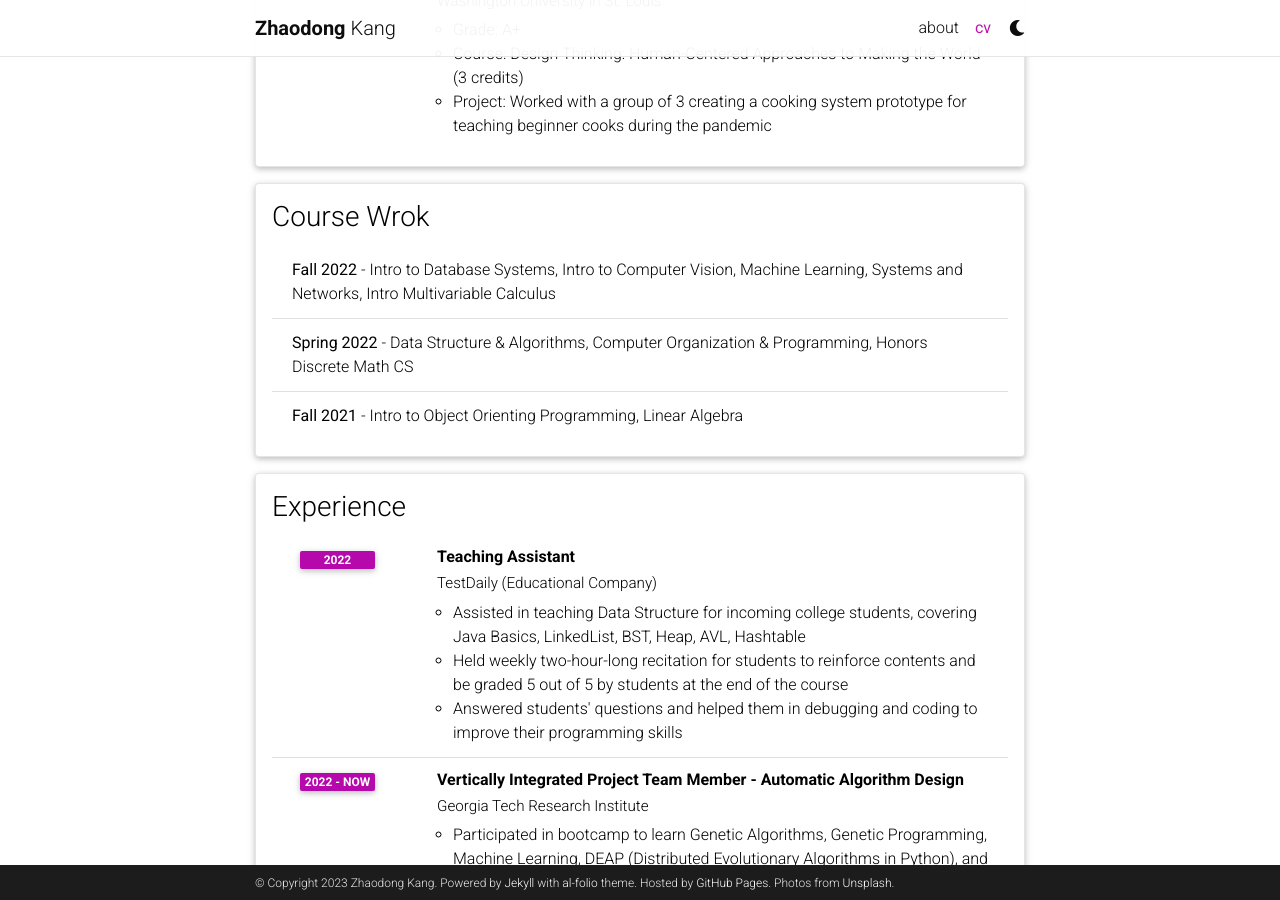
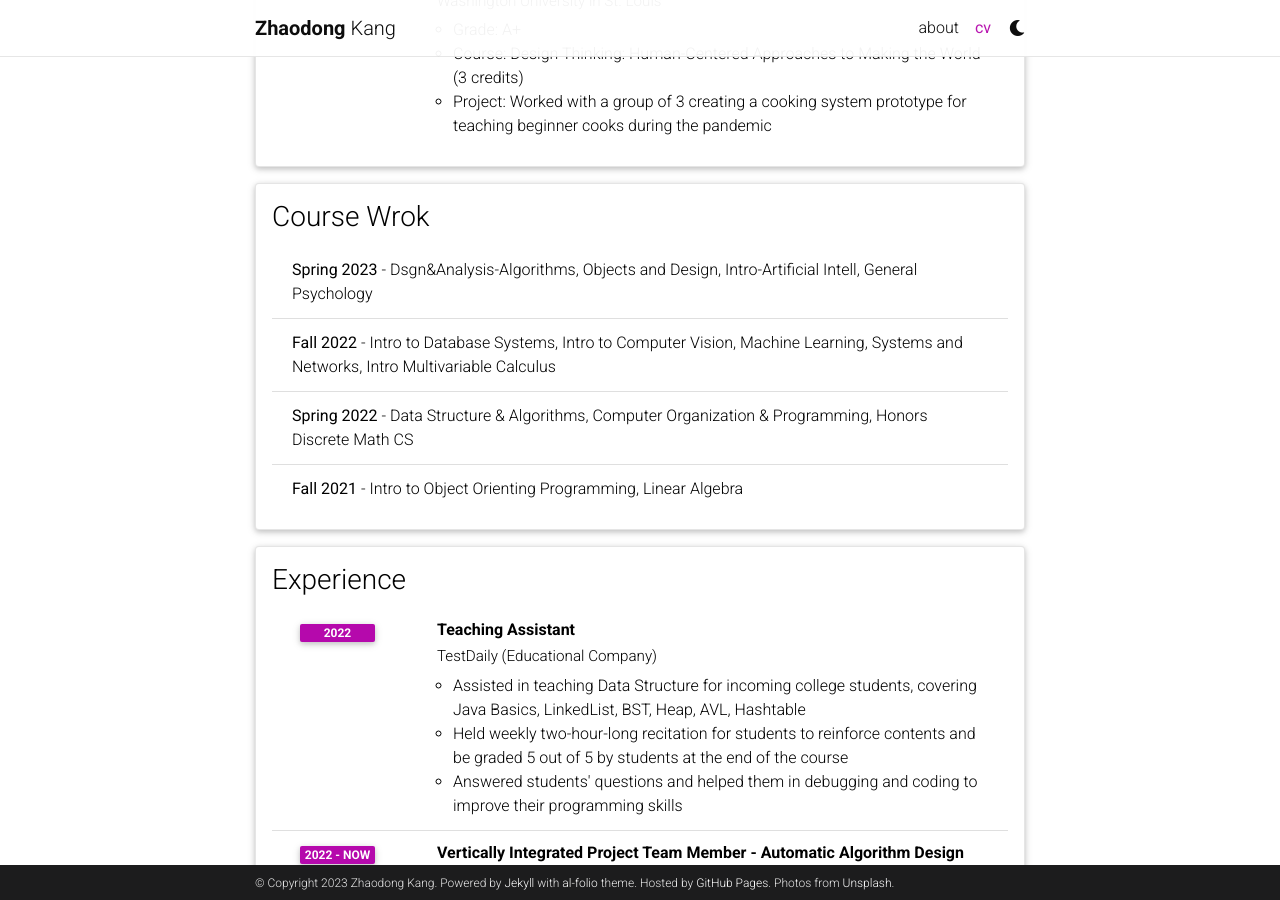
Before and after one commit to zhaodong03/zhaodong03.github.io, a Jekyll site: the page built from _pages/cv.md, in a window 1280 px wide and 900 px high, scrolled down 676 px. Built offline with Jekyll 4.4.1, drawn with Linux system fonts in a browser that asks for light colours; comment, search, counter and statistics services are not loaded; a style sheet for code colours, icons or effects is not loaded.

Commit message:
update for spring 2023

```diff
--- a/_data/cv.yml
+++ b/_data/cv.yml
@@ -30,6 +30,7 @@
 - title: Course Wrok
   type: list
   contents:
+    - <b>Spring 2023</b> - Dsgn&Analysis-Algorithms, Objects and Design, Intro-Artificial Intell, General Psychology
     - <b>Fall 2022</b> - Intro to Database Systems, Intro to Computer Vision, Machine Learning, Systems and Networks, Intro Multivariable Calculus
     - <b>Spring 2022</b> - Data Structure & Algorithms, Computer Organization & Programming, Honors Discrete Math CS
     - <b>Fall 2021</b> - Intro to Object Orienting Programming, Linear Algebra
```
